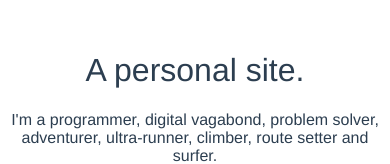
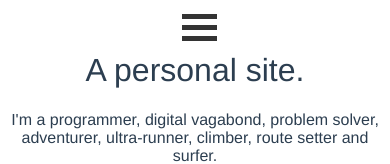
Before and after one commit to JGoodenough/jessegoodenough.com, a Vue app: page / in a window 390 px wide. Shown: the top 164 px of the page. Built offline with nearby package versions, Linux system fonts and the light colour scheme.

Commit message:
mobile menu complete, next step refactor to use vuejs transitions and/or animations

```diff
--- a/src/components/SiteNav.vue
+++ b/src/components/SiteNav.vue
@@ -4,10 +4,10 @@
       <li><router-link class="site-nav__site-logo" :to="siteURL">{{ siteName }}</router-link></li>
       <li v-for="navLink in navLinks"><router-link :to="navLink.path">{{navLink.name}}</router-link></li>
     </ul>
-    <div class="site-nav__mobile-bar-container" :click="toggleMobileMenu()">
-      <div class="site-nav__mobile-bar" v-bind:class="{change: isChange}"></div>
-      <div class="site-nav__mobile-bar"></div>
-      <div class="site-nav__mobile-bar"></div>
+    <div class="site-nav__mobile-bar-container" @click="isChange = !isChange">
+      <div class="site-nav__mobile-bar-1" v-bind:class="{'site-nav__mobile-bar-1--change': isChange}"></div>
+      <div class="site-nav__mobile-bar-2" v-bind:class="{'site-nav__mobile-bar-2--change': isChange}"></div>
+      <div class="site-nav__mobile-bar-3" v-bind:class="{'site-nav__mobile-bar-3--change': isChange}"></div>
     </div>
   </nav>
 </template>
@@ -17,7 +17,7 @@ export default {
   name: 'sitenav',
   methods: {
     toggleMobileMenu: function () {
-      this.isChange = true
+      this.isChange = !this.isChange
     }
   },
   data () {
@@ -64,12 +64,7 @@ h1, h2 {
   display: block;
   width: 98%;
   margin: 0em 0.5em;
-  border-bottom: 1px solid #24A061;
   height: 23px;
-
-  @include mobile {
-    border-bottom: none;
-  }
 
   &__site-logo {
     text-decoration: none;
@@ -83,6 +78,8 @@ h1, h2 {
 
   &__desktop {
     display: inline-block;
+    border-bottom: 1px solid #24A061;
+    width: 100%;
     @include mobile {
       display: none;
     }
@@ -101,24 +98,24 @@ h1, h2 {
     // display: block;
     width: 35px;
     height: 5px;
-    background-color: black;
+    background-color: #333;
     margin: 6px 0;
     transition: 0.4s;
   }
 
   /* Rotate first bar */
-  .change &__mobile-bar-1 {
+  &__mobile-bar-1--change  {
       -webkit-transform: rotate(-45deg) translate(-9px, 6px) ;
       transform: rotate(-45deg) translate(-9px, 6px) ;
   }
 
   /* Fade out the second bar */
-  .change &__mobile-bar-2 {
+  &__mobile-bar-2--change {
       opacity: 0;
   }
 
   /* Rotate last bar */
-  .change &__mobile-bar-3 {
+  &__mobile-bar-3--change {
       -webkit-transform: rotate(45deg) translate(-8px, -8px) ;
       transform: rotate(45deg) translate(-8px, -8px) ;
   }
```
